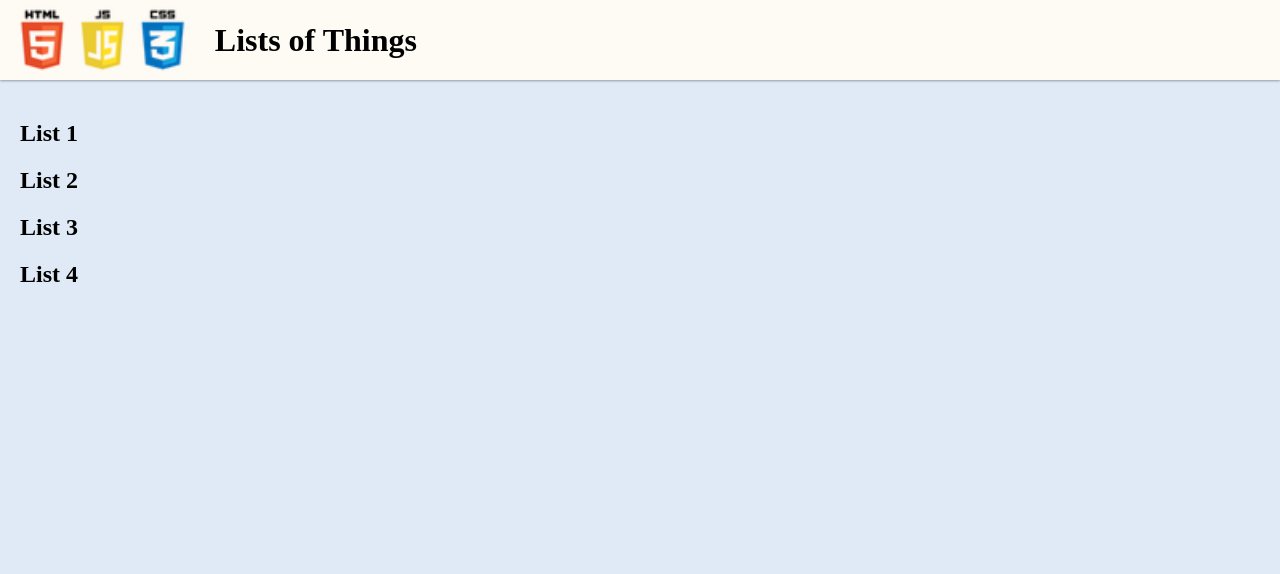
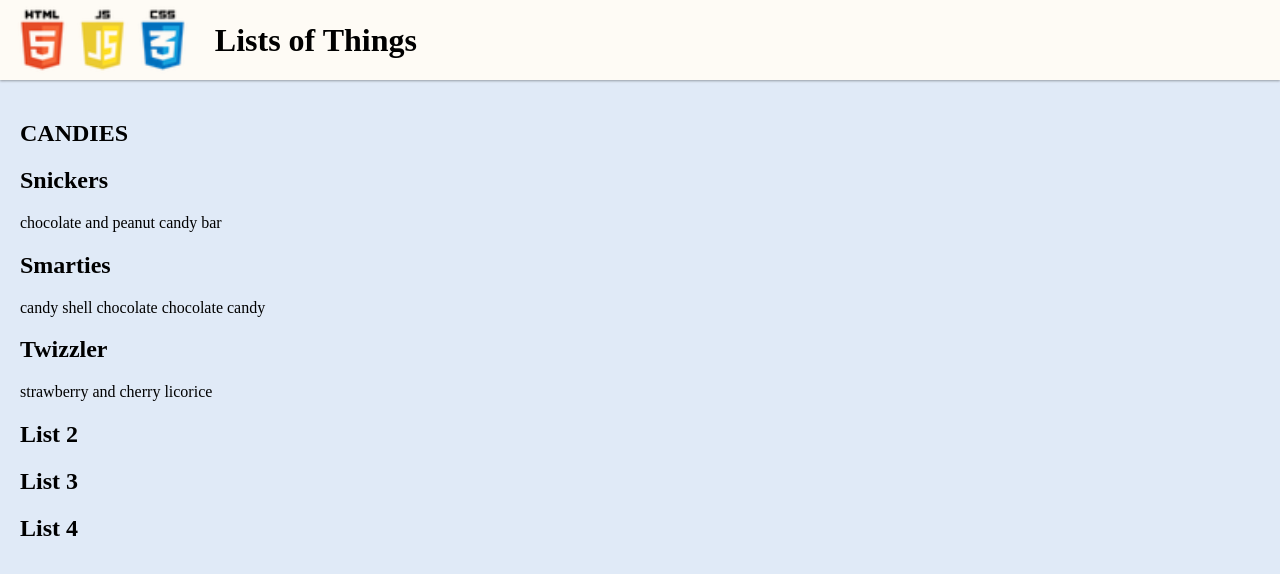
Before and after one commit to m-ghiringhelli/TA-patterns, a website with bundled scripts: page index.html in a window 1280 px wide. Built offline with nearby package versions, Linux system fonts and the light colour scheme.

Commit message:
render a list of candies

```diff
--- a/app.js
+++ b/app.js
@@ -1,8 +1,16 @@
+/* eslint-disable indent */
 // import functions and grab DOM elements
 
 // initialize global state
+import { candies } from './candies-data.js';
+import { renderCandy } from './render-candy.js';
 
-// set event listeners
-  // get user input
-  // use user input to update state
-  // update DOM to reflect the new state
+const candyList = document.getElementById('candy-list');
+
+function displayCandies() {
+  for (let candy of candies) {
+    candyList.append(renderCandy(candy));
+  }
+}
+
+displayCandies();
--- /dev/null
+++ b/candies-data.js
@@ -0,0 +1,18 @@
+/* eslint-disable indent */
+export const candies = [
+  {
+    name: 'Snickers',
+    type: 'candy bar',
+    flavor: 'chocolate and peanut'
+  },
+  {
+    name: 'Smarties',
+    type: 'chocolate candy',
+    flavor: 'candy shell chocolate'
+  },
+  {
+    name: 'Twizzler',
+    type: 'licorice',
+    flavor: 'strawberry and cherry'
+  }
+];
--- a/index.html
+++ b/index.html
@@ -32,8 +32,9 @@
 
     <main>
         <section>
-            <h2>List 1</h2>
-            <ul id="list-1"></ul>
+            <h2>CANDIES</h2>
+            <ul id="candy-list">
+            </ul>
         </section>
 
         <section>
--- /dev/null
+++ b/render-candy.js
@@ -0,0 +1,13 @@
+/* eslint-disable indent */
+export function renderCandy(candy) {
+  const li = document.createElement('li');
+  const h2 = document.createElement('h2');
+  const p = document.createElement('p');
+
+  h2.textContent = candy.name;
+  p.textContent = candy.flavor + ' ' + candy.type;
+
+  li.append(h2, p);
+
+  return li;
+}
```
Also changed, not shown: array-one.js (deleted), render-one.js (deleted).
